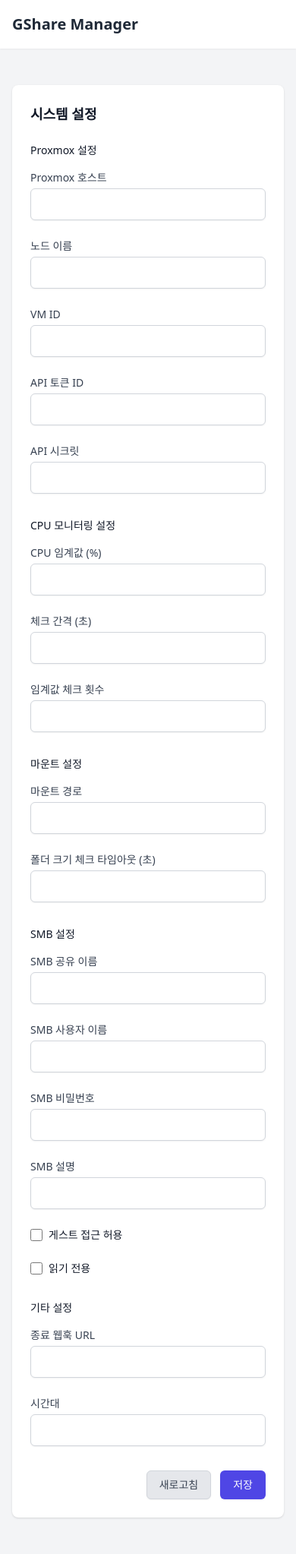
After one commit to wooooooooooook/gshare-manager, a Flask app: page /settings in a window 390 px wide. The commit adds this page. Shown: the whole page at 76% size. Run offline with Flask 3, Linux system fonts and the light colour scheme; parts of the project's set-up code (start-up, migrations or seed data) failed here and were passed over; some libraries are stand-ins or nearby versions.

Commit message:
Add settings page and navigation bar
- Implement `/settings` route in Flask app to render settings page
- Add navigation bar to `index.html` with links to dashboard and settings
- Include responsive design for navigation bar using Tailwind CSS classes

```diff
--- a/gshare_manager.py
+++ b/gshare_manager.py
@@ -875,6 +875,10 @@ def show_log():
                          state=state.to_dict(),
                          log_content=log_content)
 
+@app.route('/settings')
+def show_settings():
+    return render_template('settings.html')
+
 @app.route('/update_state')
 def update_state():
     state = current_state if current_state is not None else get_default_state()
--- /dev/null
+++ b/templates/settings.html
@@ -0,0 +1,223 @@
+<!DOCTYPE html>
+<html lang="ko">
+<head>
+    <meta charset="UTF-8">
+    <meta name="viewport" content="width=device-width, initial-scale=1.0">
+    <script src="https://cdn.tailwindcss.com"></script>
+    <title>GShare Manager - 설정</title>
+</head>
+<body class="bg-gray-100">
+    <div class="min-h-screen">
+        <!-- 네비게이션 바 -->
+        <nav class="bg-white shadow-sm">
+            <div class="max-w-7xl mx-auto px-4 sm:px-6 lg:px-8">
+                <div class="flex justify-between h-16">
+                    <div class="flex">
+                        <div class="flex-shrink-0 flex items-center">
+                            <a href="/" class="text-xl font-bold text-gray-800">GShare Manager</a>
+                        </div>
+                        <div class="hidden sm:ml-6 sm:flex sm:space-x-8">
+                            <a href="/" class="text-gray-500 hover:text-gray-700 px-3 py-2 rounded-md text-sm font-medium">대시보드</a>
+                            <a href="/settings" class="border-indigo-500 text-gray-900 inline-flex items-center px-1 pt-1 border-b-2 text-sm font-medium">설정</a>
+                        </div>
+                    </div>
+                </div>
+            </div>
+        </nav>
+
+        <!-- 메인 컨텐츠 -->
+        <div class="max-w-7xl mx-auto py-6 sm:px-6 lg:px-8">
+            <div class="px-4 py-6 sm:px-0">
+                <div class="bg-white shadow rounded-lg p-6">
+                    <h2 class="text-lg font-semibold text-gray-900 mb-6">시스템 설정</h2>
+
+                    <form id="settingsForm" class="space-y-8">
+                        <!-- Proxmox 설정 -->
+                        <div>
+                            <h3 class="text-sm font-medium text-gray-900 mb-4">Proxmox 설정</h3>
+                            <div class="grid grid-cols-1 gap-y-6 gap-x-4 sm:grid-cols-2">
+                                <div>
+                                    <label for="PROXMOX_HOST" class="block text-sm font-medium text-gray-700">Proxmox 호스트</label>
+                                    <input type="text" name="PROXMOX_HOST" id="PROXMOX_HOST" class="mt-1 block w-full border border-gray-300 rounded-md shadow-sm py-2 px-3 focus:outline-none focus:ring-indigo-500 focus:border-indigo-500 sm:text-sm">
+                                </div>
+                                <div>
+                                    <label for="NODE_NAME" class="block text-sm font-medium text-gray-700">노드 이름</label>
+                                    <input type="text" name="NODE_NAME" id="NODE_NAME" class="mt-1 block w-full border border-gray-300 rounded-md shadow-sm py-2 px-3 focus:outline-none focus:ring-indigo-500 focus:border-indigo-500 sm:text-sm">
+                                </div>
+                                <div>
+                                    <label for="VM_ID" class="block text-sm font-medium text-gray-700">VM ID</label>
+                                    <input type="text" name="VM_ID" id="VM_ID" class="mt-1 block w-full border border-gray-300 rounded-md shadow-sm py-2 px-3 focus:outline-none focus:ring-indigo-500 focus:border-indigo-500 sm:text-sm">
+                                </div>
+                                <div>
+                                    <label for="TOKEN_ID" class="block text-sm font-medium text-gray-700">API 토큰 ID</label>
+                                    <input type="text" name="TOKEN_ID" id="TOKEN_ID" class="mt-1 block w-full border border-gray-300 rounded-md shadow-sm py-2 px-3 focus:outline-none focus:ring-indigo-500 focus:border-indigo-500 sm:text-sm">
+                                </div>
+                                <div>
+                                    <label for="SECRET" class="block text-sm font-medium text-gray-700">API 시크릿</label>
+                                    <input type="password" name="SECRET" id="SECRET" class="mt-1 block w-full border border-gray-300 rounded-md shadow-sm py-2 px-3 focus:outline-none focus:ring-indigo-500 focus:border-indigo-500 sm:text-sm">
+                                </div>
+                            </div>
+                        </div>
+
+                        <!-- CPU 모니터링 설정 -->
+                        <div>
+                            <h3 class="text-sm font-medium text-gray-900 mb-4">CPU 모니터링 설정</h3>
+                            <div class="grid grid-cols-1 gap-y-6 gap-x-4 sm:grid-cols-3">
+                                <div>
+                                    <label for="CPU_THRESHOLD" class="block text-sm font-medium text-gray-700">CPU 임계값 (%)</label>
+                                    <input type="number" name="CPU_THRESHOLD" id="CPU_THRESHOLD" step="0.1" class="mt-1 block w-full border border-gray-300 rounded-md shadow-sm py-2 px-3 focus:outline-none focus:ring-indigo-500 focus:border-indigo-500 sm:text-sm">
+                                </div>
+                                <div>
+                                    <label for="CHECK_INTERVAL" class="block text-sm font-medium text-gray-700">체크 간격 (초)</label>
+                                    <input type="number" name="CHECK_INTERVAL" id="CHECK_INTERVAL" class="mt-1 block w-full border border-gray-300 rounded-md shadow-sm py-2 px-3 focus:outline-none focus:ring-indigo-500 focus:border-indigo-500 sm:text-sm">
+                                </div>
+                                <div>
+                                    <label for="THRESHOLD_COUNT" class="block text-sm font-medium text-gray-700">임계값 체크 횟수</label>
+                                    <input type="number" name="THRESHOLD_COUNT" id="THRESHOLD_COUNT" class="mt-1 block w-full border border-gray-300 rounded-md shadow-sm py-2 px-3 focus:outline-none focus:ring-indigo-500 focus:border-indigo-500 sm:text-sm">
+                                </div>
+                            </div>
+                        </div>
+
+                        <!-- 마운트 설정 -->
+                        <div>
+                            <h3 class="text-sm font-medium text-gray-900 mb-4">마운트 설정</h3>
+                            <div class="grid grid-cols-1 gap-y-6 gap-x-4 sm:grid-cols-2">
+                                <div>
+                                    <label for="MOUNT_PATH" class="block text-sm font-medium text-gray-700">마운트 경로</label>
+                                    <input type="text" name="MOUNT_PATH" id="MOUNT_PATH" class="mt-1 block w-full border border-gray-300 rounded-md shadow-sm py-2 px-3 focus:outline-none focus:ring-indigo-500 focus:border-indigo-500 sm:text-sm">
+                                </div>
+                                <div>
+                                    <label for="GET_FOLDER_SIZE_TIMEOUT" class="block text-sm font-medium text-gray-700">폴더 크기 체크 타임아웃 (초)</label>
+                                    <input type="number" name="GET_FOLDER_SIZE_TIMEOUT" id="GET_FOLDER_SIZE_TIMEOUT" class="mt-1 block w-full border border-gray-300 rounded-md shadow-sm py-2 px-3 focus:outline-none focus:ring-indigo-500 focus:border-indigo-500 sm:text-sm">
+                                </div>
+                            </div>
+                        </div>
+
+                        <!-- SMB 설정 -->
+                        <div>
+                            <h3 class="text-sm font-medium text-gray-900 mb-4">SMB 설정</h3>
+                            <div class="grid grid-cols-1 gap-y-6 gap-x-4 sm:grid-cols-2">
+                                <div>
+                                    <label for="SMB_SHARE_NAME" class="block text-sm font-medium text-gray-700">SMB 공유 이름</label>
+                                    <input type="text" name="SMB_SHARE_NAME" id="SMB_SHARE_NAME" class="mt-1 block w-full border border-gray-300 rounded-md shadow-sm py-2 px-3 focus:outline-none focus:ring-indigo-500 focus:border-indigo-500 sm:text-sm">
+                                </div>
+                                <div>
+                                    <label for="SMB_USERNAME" class="block text-sm font-medium text-gray-700">SMB 사용자 이름</label>
+                                    <input type="text" name="SMB_USERNAME" id="SMB_USERNAME" class="mt-1 block w-full border border-gray-300 rounded-md shadow-sm py-2 px-3 focus:outline-none focus:ring-indigo-500 focus:border-indigo-500 sm:text-sm">
+                                </div>
+                                <div>
+                                    <label for="SMB_PASSWORD" class="block text-sm font-medium text-gray-700">SMB 비밀번호</label>
+                                    <input type="password" name="SMB_PASSWORD" id="SMB_PASSWORD" class="mt-1 block w-full border border-gray-300 rounded-md shadow-sm py-2 px-3 focus:outline-none focus:ring-indigo-500 focus:border-indigo-500 sm:text-sm">
+                                </div>
+                                <div>
+                                    <label for="SMB_COMMENT" class="block text-sm font-medium text-gray-700">SMB 설명</label>
+                                    <input type="text" name="SMB_COMMENT" id="SMB_COMMENT" class="mt-1 block w-full border border-gray-300 rounded-md shadow-sm py-2 px-3 focus:outline-none focus:ring-indigo-500 focus:border-indigo-500 sm:text-sm">
+                                </div>
+                                <div class="flex items-center">
+                                    <input type="checkbox" name="SMB_GUEST_OK" id="SMB_GUEST_OK" class="h-4 w-4 text-indigo-600 focus:ring-indigo-500 border-gray-300 rounded">
+                                    <label for="SMB_GUEST_OK" class="ml-2 block text-sm text-gray-900">게스트 접근 허용</label>
+                                </div>
+                                <div class="flex items-center">
+                                    <input type="checkbox" name="SMB_READ_ONLY" id="SMB_READ_ONLY" class="h-4 w-4 text-indigo-600 focus:ring-indigo-500 border-gray-300 rounded">
+                                    <label for="SMB_READ_ONLY" class="ml-2 block text-sm text-gray-900">읽기 전용</label>
+                                </div>
+                            </div>
+                        </div>
+
+                        <!-- 기타 설정 -->
+                        <div>
+                            <h3 class="text-sm font-medium text-gray-900 mb-4">기타 설정</h3>
+                            <div class="grid grid-cols-1 gap-y-6 gap-x-4 sm:grid-cols-2">
+                                <div>
+                                    <label for="SHUTDOWN_WEBHOOK_URL" class="block text-sm font-medium text-gray-700">종료 웹훅 URL</label>
+                                    <input type="text" name="SHUTDOWN_WEBHOOK_URL" id="SHUTDOWN_WEBHOOK_URL" class="mt-1 block w-full border border-gray-300 rounded-md shadow-sm py-2 px-3 focus:outline-none focus:ring-indigo-500 focus:border-indigo-500 sm:text-sm">
+                                </div>
+                                <div>
+                                    <label for="TIMEZONE" class="block text-sm font-medium text-gray-700">시간대</label>
+                                    <input type="text" name="TIMEZONE" id="TIMEZONE" class="mt-1 block w-full border border-gray-300 rounded-md shadow-sm py-2 px-3 focus:outline-none focus:ring-indigo-500 focus:border-indigo-500 sm:text-sm">
+                                </div>
+                            </div>
+                        </div>
+
+                        <div class="flex justify-end space-x-3">
+                            <button type="button" onclick="loadSettings()" class="bg-gray-200 py-2 px-4 border border-gray-300 rounded-md shadow-sm text-sm font-medium text-gray-700 hover:bg-gray-300 focus:outline-none focus:ring-2 focus:ring-offset-2 focus:ring-gray-500">
+                                새로고침
+                            </button>
+                            <button type="submit" class="bg-indigo-600 py-2 px-4 border border-transparent rounded-md shadow-sm text-sm font-medium text-white hover:bg-indigo-700 focus:outline-none focus:ring-2 focus:ring-offset-2 focus:ring-indigo-500">
+                                저장
+                            </button>
+                        </div>
+                    </form>
+                </div>
+            </div>
+        </div>
+    </div>
+
+    <script>
+        // 설정 로드
+        async function loadSettings() {
+            try {
+                const response = await fetch('/get_config');
+                const data = await response.json();
+
+                if (data.status === 'success') {
+                    const config = data.config;
+                    Object.keys(config).forEach(key => {
+                        const element = document.getElementById(key);
+                        if (element) {
+                            if (element.type === 'checkbox') {
+                                element.checked = config[key];
+                            } else {
+                                element.value = config[key];
+                            }
+                        }
+                    });
+                }
+            } catch (error) {
+                console.error('설정 로드 실패:', error);
+                alert('설정을 로드하는데 실패했습니다.');
+            }
+        }
+
+        // 설정 저장
+        document.getElementById('settingsForm').addEventListener('submit', async (e) => {
+            e.preventDefault();
+
+            const formData = new FormData(e.target);
+            const data = {};
+
+            formData.forEach((value, key) => {
+                if (key === 'SMB_GUEST_OK' || key === 'SMB_READ_ONLY') {
+                    data[key] = document.getElementById(key).checked;
+                } else {
+                    data[key] = value;
+                }
+            });
+
+            try {
+                const response = await fetch('/update_config', {
+                    method: 'POST',
+                    headers: {
+                        'Content-Type': 'application/json',
+                    },
+                    body: JSON.stringify(data),
+                });
+
+                const result = await response.json();
+
+                if (result.status === 'success') {
+                    alert('설정이 저장되었습니다. 변경사항을 적용하려면 서비스를 재시작하세요.');
+                } else {
+                    alert('설정 저장 실패: ' + result.message);
+                }
+            } catch (error) {
+                console.error('설정 저장 실패:', error);
+                alert('설정을 저장하는데 실패했습니다.');
+            }
+        });
+
+        // 페이지 로드 시 설정 로드
+        document.addEventListener('DOMContentLoaded', loadSettings);
+    </script>
+</body>
+</html>
```
Also changed, not shown: templates/index.html (+17 -0 lines).
